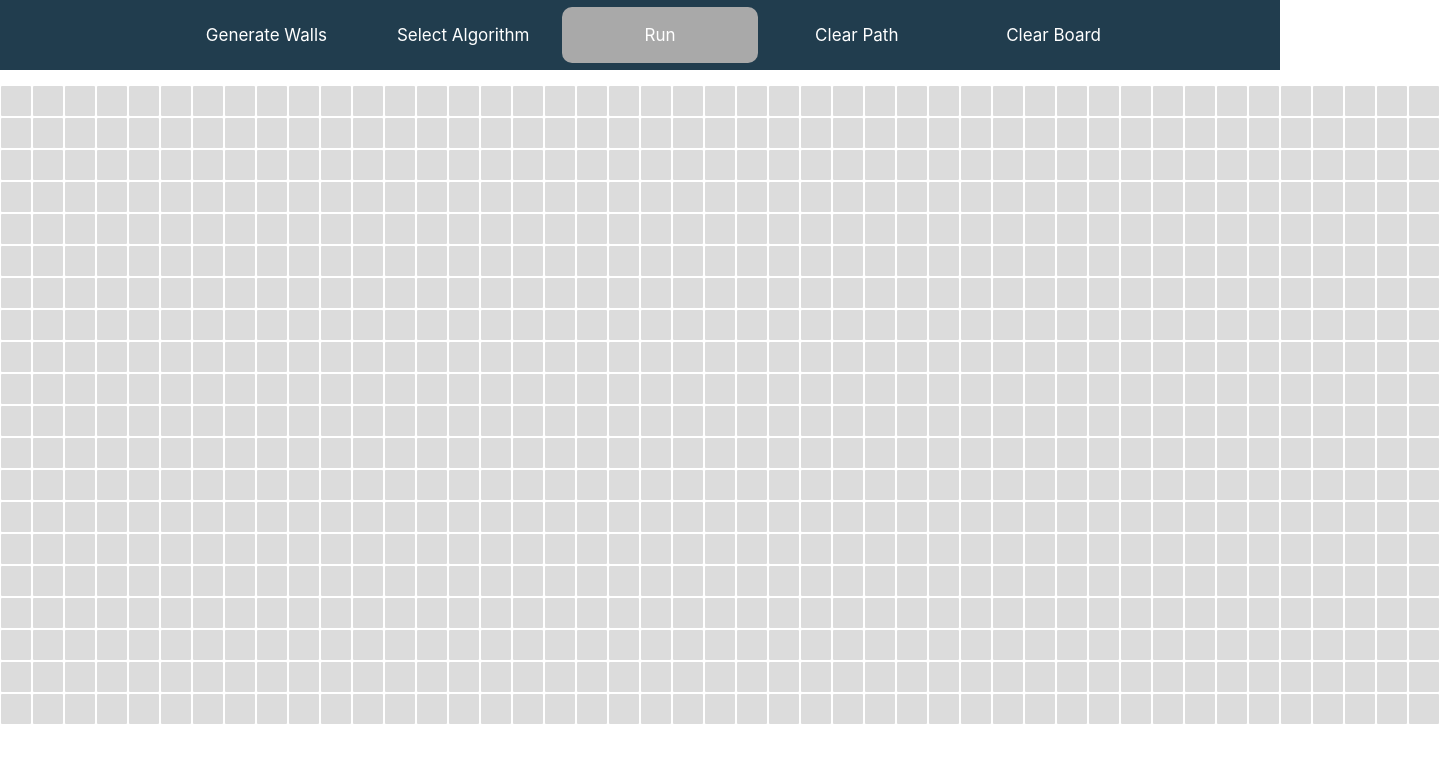
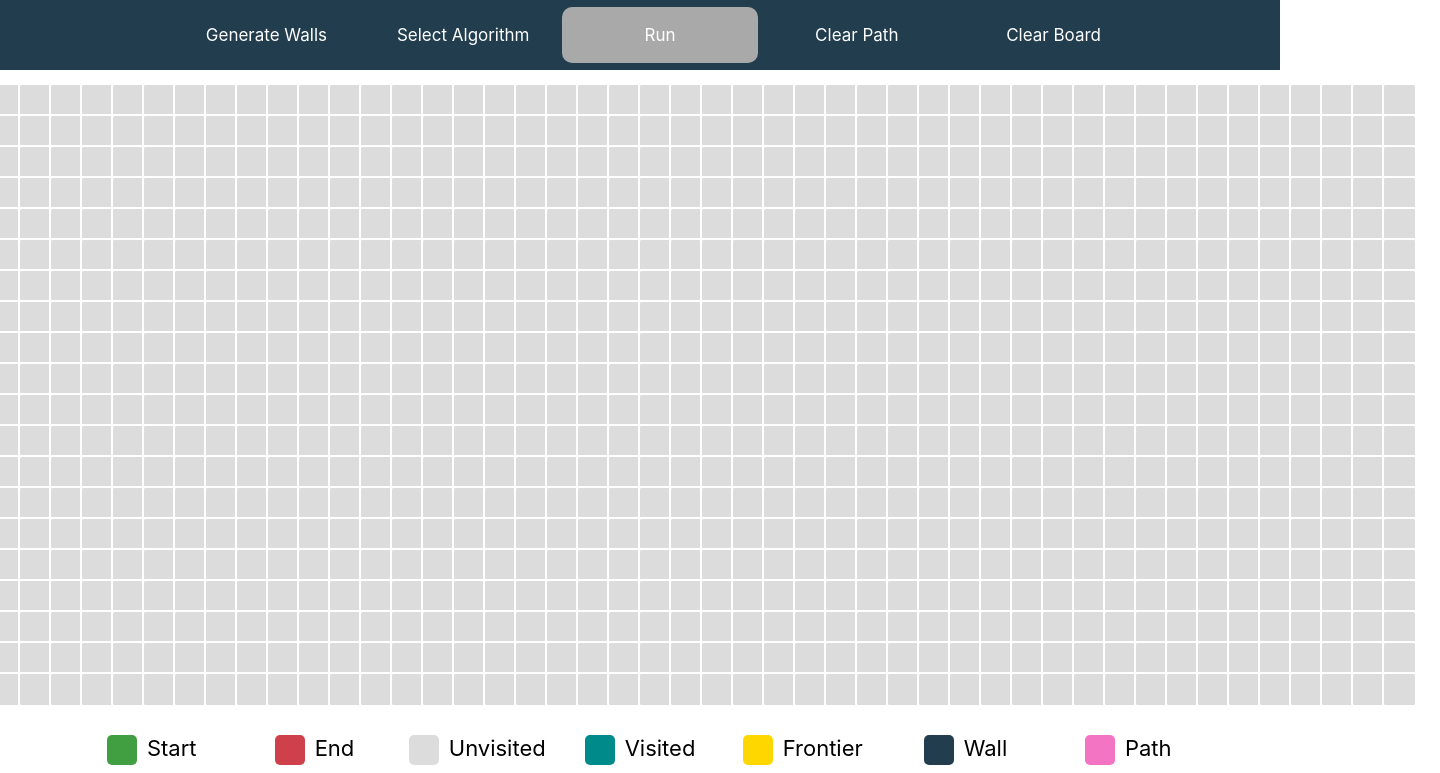
Before and after one commit to elevatethegame/Pathfinding-Visualizer, a React (Create React App) app: page / in a window 1280 px wide. Shown: the top 773 px of the page, 1440 px wide, since content can reach past the window. Built offline with nearby package versions, Linux system fonts and the light colour scheme.

Commit message:
Made additional changes to Statbar css

```diff
--- a/src/css/Menu.css
+++ b/src/css/Menu.css
@@ -3,5 +3,7 @@
 }
 
 .statbar-container {
-    margin-top: 50px;
+    display: flex;
+    justify-content: center;
+    margin-top: 30px;
 }
--- a/src/css/Node.css
+++ b/src/css/Node.css
@@ -1,10 +1,10 @@
 .node {
     display: inline-block;
-    height: 30px;
-    width: 30px;
+    height: 31px;
+    width: 31px;
     border-radius: 1px;
     transition: backgroud-color 0.3s ease-in;
-    margin: 1px;
+    outline: 2px solid white;
 }
 
 .unvisited {
@@ -12,7 +12,7 @@
 }
 
 .wall {
-    background-color: rgb(12, 35, 46);
+    background-color: rgb(33, 61, 78);
 }
 
 .start {
--- a/src/css/Statbar.css
+++ b/src/css/Statbar.css
@@ -1,6 +1,7 @@
 .statbar {
     display: flex;
     justify-content: space-evenly;
+    width: 90%;
 }
 
 .stat-container {
```
